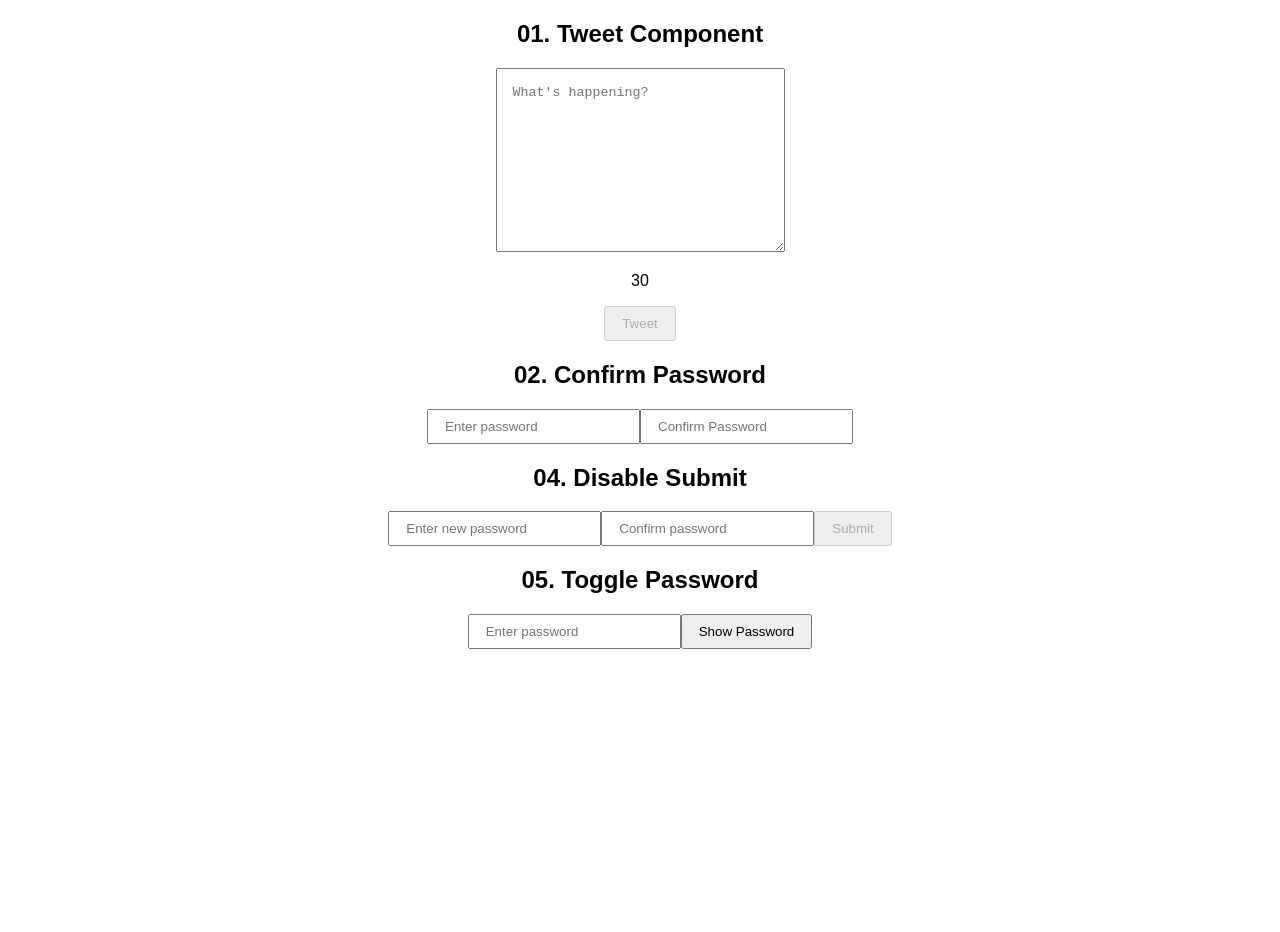
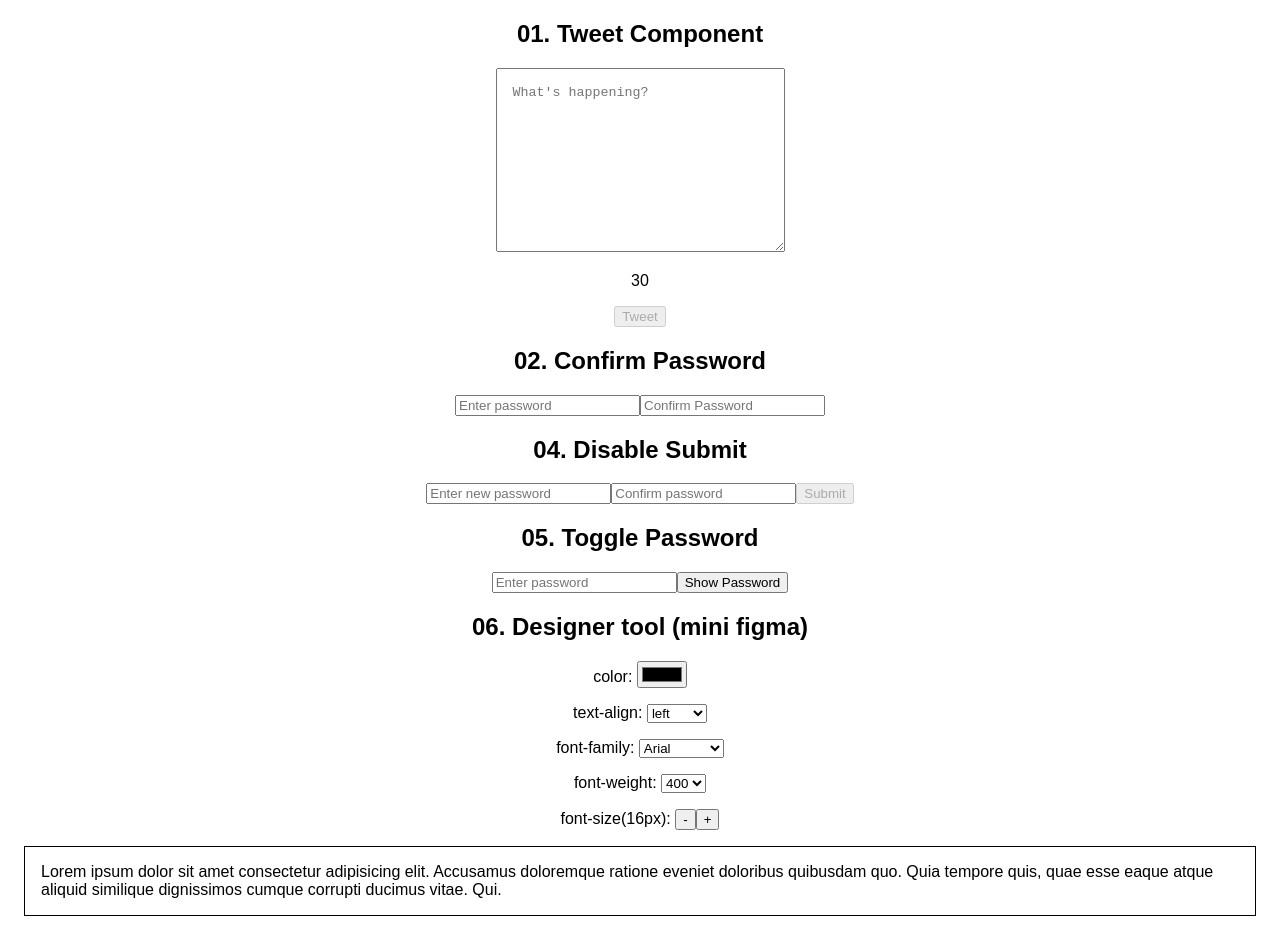
Before and after one commit to SK02K1/REACT-Playground, a React (Create React App) app: page / in a window 1280 px wide. Before the commit the page ends 800 px from the top, so only its background shows below. Built offline with nearby package versions, Linux system fonts and the light colour scheme.

Commit message:
add: ex06 solution added mini figma component

```diff
--- a/src/App.jsx
+++ b/src/App.jsx
@@ -1,5 +1,6 @@
 import { ConfirmPass } from "./components/ConfirmPass";
 import { DisableSubmit } from "./components/DisableSubmit";
+import { Figma } from "./components/Figma";
 import { TogglePassword } from "./components/TogglePassword";
 import { Tweet } from "./components/Tweet";
 import "./styles.css";
@@ -11,6 +12,7 @@ export default function App() {
       <ConfirmPass />
       <DisableSubmit />
       <TogglePassword />
+      <Figma />
     </div>
   );
 }
--- /dev/null
+++ b/src/components/Figma.jsx
@@ -0,0 +1,92 @@
+import { useState } from "react";
+
+const fonts = ["Arial", "Verdana", "Tahoma", "Georgia", "Garamond"];
+const alignments = ["left", "center", "right", "justify"];
+const weights = ["400", "600"];
+
+export const Figma = () => {
+  const [color, setColor] = useState("#000000");
+  const [fontFamily, setFontFamily] = useState(fonts[0]);
+  const [fontWeight, setFontWeight] = useState(weights[0]);
+  const [textAlign, setTextAlign] = useState(alignments[0]);
+  const [fontSize, setFontSize] = useState(16);
+  return (
+    <div>
+      <h2>06. Designer tool (mini figma)</h2>
+
+      <label htmlFor="color">
+        color: {""}
+        <input
+          onChange={(e) => setColor(e.target.value)}
+          type="color"
+          value={color}
+        />
+      </label>
+
+      <label htmlFor="text-align">
+        text-align: {""}
+        <select
+          onChange={(e) => setTextAlign(e.target.value)}
+          name="text-align"
+          id="text-align"
+        >
+          {alignments.map((alignment) => (
+            <option key={alignment} value={alignment}>
+              {alignment}
+            </option>
+          ))}
+        </select>
+      </label>
+
+      <label htmlFor="font-family">
+        font-family: {""}
+        <select
+          onChange={(e) => setFontFamily(e.target.value)}
+          name="font-family"
+          id="font-family"
+        >
+          {fonts.map((font) => (
+            <option key={font} value={font}>
+              {font}
+            </option>
+          ))}
+        </select>
+      </label>
+
+      <label htmlFor="font-weight">
+        font-weight: {""}
+        <select
+          onChange={(e) => setFontWeight(e.target.value)}
+          name="font-weight"
+          id="font-weight"
+        >
+          {weights.map((weight) => (
+            <option key={weight} value={weight}>
+              {weight}
+            </option>
+          ))}
+        </select>
+      </label>
+
+      <span>font-size({`${fontSize}px`}): </span>
+      <button onClick={() => setFontSize((prevSize) => prevSize - 8)}>-</button>
+      <button onClick={() => setFontSize((prevSize) => prevSize + 8)}>+</button>
+
+      <div
+        className="frame"
+        style={{
+          color,
+          fontFamily,
+          fontWeight,
+          textAlign,
+          fontSize: `${fontSize}px`
+        }}
+      >
+        Lorem ipsum dolor sit amet consectetur adipisicing elit. Accusamus
+        doloremque ratione eveniet doloribus quibusdam quo. Quia tempore quis,
+        quae esse eaque atque aliquid similique dignissimos cumque corrupti
+        ducimus vitae. Qui.
+      </div>
+    </div>
+  );
+};
--- a/src/styles.css
+++ b/src/styles.css
@@ -7,7 +7,16 @@ textarea {
   padding: 1rem;
 }
 
-input,
-button {
-  padding: 0.5rem 1rem;
+label {
+  display: block;
+  margin: 1rem 0;
 }
+
+.frame {
+  padding: 1rem;
+  margin: 1rem;
+  border: 1px solid black;
+  display: flex;
+  justify-content: center;
+  align-items: center;
+}
```
